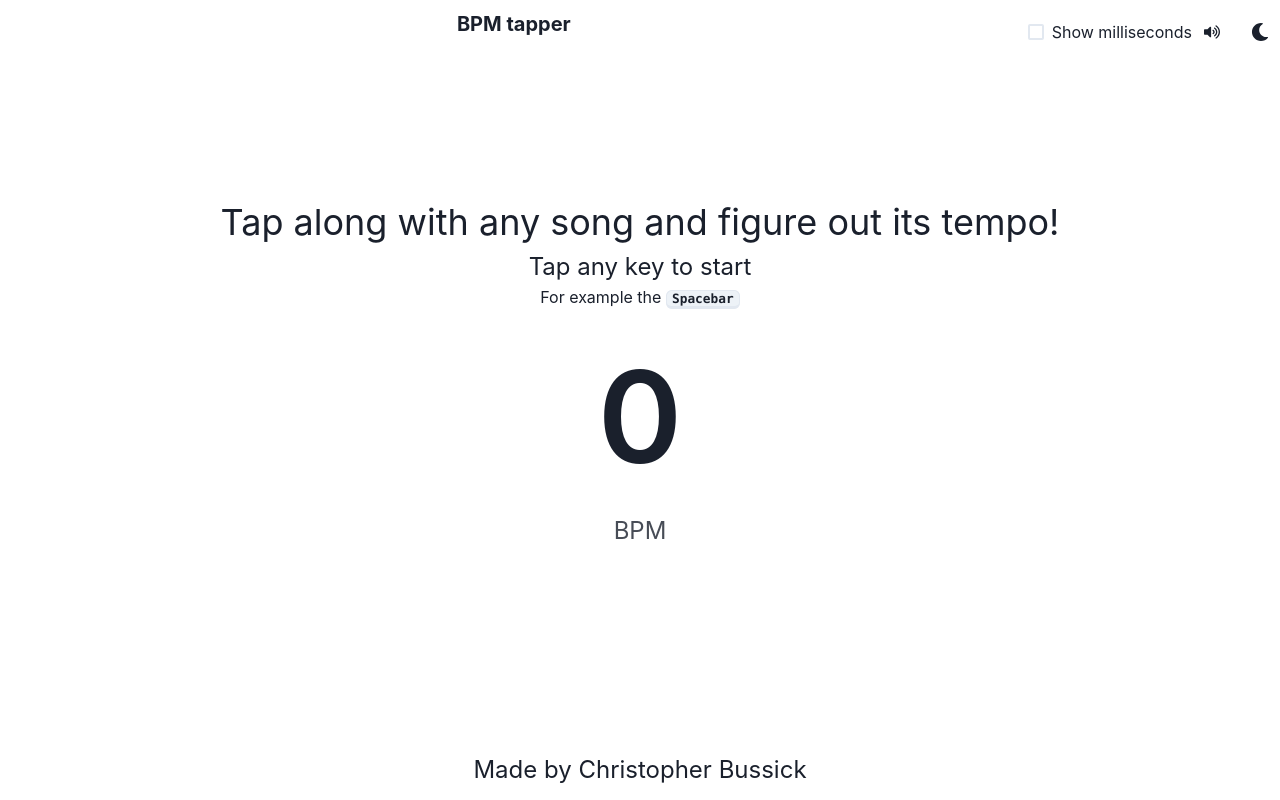
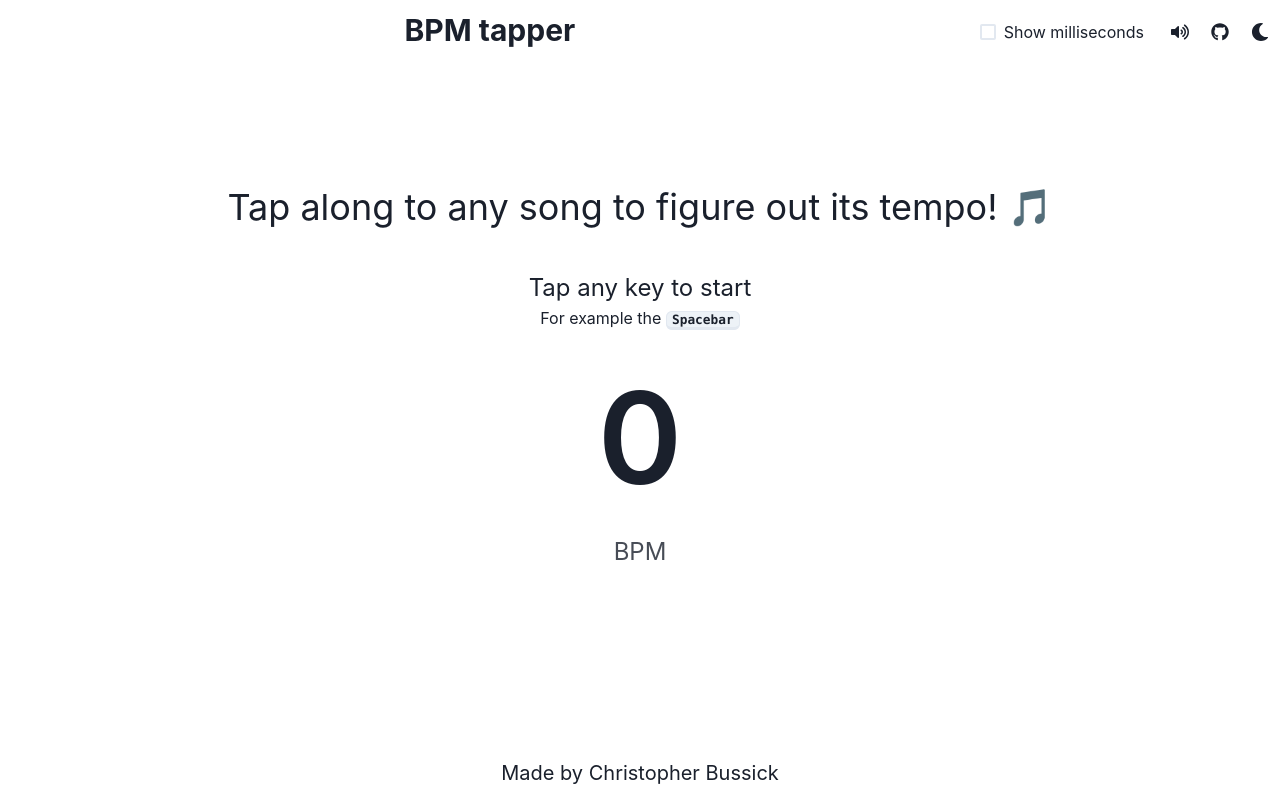
Before and after one commit to cbussick/bpm-tapper, a React (Create React App) app: page / in a window 1280 px wide. Built offline with nearby package versions, Linux system fonts and the light colour scheme.

Commit message:
Adjust styling, add github button

```diff
--- a/src/App.tsx
+++ b/src/App.tsx
@@ -1,4 +1,11 @@
-import { Box, ChakraProvider, Flex, Spacer, Text } from "@chakra-ui/react";
+import {
+  Box,
+  ChakraProvider,
+  Container,
+  Flex,
+  Spacer,
+  Text,
+} from "@chakra-ui/react";
 import React, { useState } from "react";
 import BTBpmDisplay from "./components/BTBpmDisplay/BTBpmDisplay";
 import { BTFooter } from "./components/BTFooter/BTFooter";
@@ -22,15 +29,16 @@ export const App = (): JSX.Element => {
 
             <Spacer />
 
-            <Text fontSize="4xl">
-              Tap along with any song and figure out its tempo!
-            </Text>
+            <Container maxW="8xl">
+              <Text fontSize="4xl" mb={9}>
+                Tap along to any song to figure out its tempo! 🎵
+              </Text>
 
-            <BTBpmDisplay
-              playAudio={playAudio}
-              showMilliseconds={showMilliseconds}
-            />
-
+              <BTBpmDisplay
+                playAudio={playAudio}
+                showMilliseconds={showMilliseconds}
+              />
+            </Container>
             <Spacer />
 
             <BTFooter />
--- a/src/components/BTBpmDisplay/BTBpmDisplay.tsx
+++ b/src/components/BTBpmDisplay/BTBpmDisplay.tsx
@@ -6,6 +6,7 @@ import {
   StatHelpText,
   StatNumber,
   Text,
+  Tooltip,
   VStack,
 } from "@chakra-ui/react";
 import React from "react";
@@ -34,6 +35,7 @@ function BTBpmDisplay(props: BTBpmDisplayProps): JSX.Element {
             For example the <Kbd>Spacebar</Kbd>
           </Text>
         </ScaleFade>
+        <Tooltip hasArrow label="Click to copy" placement="right">
           <Stat onClick={copyBpmToClipboard} cursor="copy">
             <StatNumber fontSize="9xl">
               {props.showMilliseconds
@@ -42,6 +44,7 @@ function BTBpmDisplay(props: BTBpmDisplayProps): JSX.Element {
             </StatNumber>
             <StatHelpText fontSize="2xl">BPM</StatHelpText>
           </Stat>
+        </Tooltip>
         <ScaleFade initialScale={0.9} in={isCalculating}>
           {/* `e.preventDefault()` in `onMouseDown` will prevent focusing the button after it is clicked
           This is important when users use the spacebar or enter for tapping, as having it focussed would lead
--- a/src/components/BTBpmDisplay/BTBpmDisplayViewModel.tsx
+++ b/src/components/BTBpmDisplay/BTBpmDisplayViewModel.tsx
@@ -100,7 +100,7 @@ export const useBTBpmDisplayViewModel = (
     document.body.removeChild(tempInputElement);
 
     toast({
-      title: "Copied!",
+      title: "BPM Copied!",
       description: "The BPM were copied to your clipboard.",
       status: "success",
       duration: 9000,
--- a/src/components/BTFooter/BTFooter.tsx
+++ b/src/components/BTFooter/BTFooter.tsx
@@ -5,7 +5,6 @@ export const BTFooter = (): JSX.Element => (
   <Flex as="footer" justify="center" py={3}>
     <Link
       href="https://www.cbussick.dev/"
-      fontSize="2xl"
       target="_blank"
       rel="noopener noreferrer"
     >
--- a/src/components/BTHeader/BTHeader.tsx
+++ b/src/components/BTHeader/BTHeader.tsx
@@ -3,42 +3,56 @@ import {
   Flex,
   Heading,
   IconButton,
+  Link,
   Spacer,
   Tooltip,
 } from "@chakra-ui/react";
 import React from "react";
-import { FaVolumeOff, FaVolumeUp } from "react-icons/fa";
+import { FaGithub, FaVolumeMute, FaVolumeUp } from "react-icons/fa";
 import { ColorModeSwitcher } from "../ColorModeSwitcher/ColorModeSwitcher";
 import { BTHeaderProps } from "./BTHeaderInterfaces";
 
+const gitHubButtonLabel = "Repo on GitHub";
+
 export const BTHeader = (props: BTHeaderProps): JSX.Element => {
-  const VolumeSwitchIcon = props.playAudio ? FaVolumeUp : FaVolumeOff;
+  const VolumeSwitchIcon = props.playAudio ? FaVolumeUp : FaVolumeMute;
   const volumeSwitchText = `Turn volume ${props.playAudio ? "off" : "on"}`;
 
   return (
-    <Flex py={3}>
+    <Flex as="header" py={3}>
       <Spacer />
-      <Heading as="header" size="md">
-        BPM tapper
-      </Heading>
+      <Heading size="lg">BPM tapper</Heading>
       <Spacer />
       <Checkbox
-        colorScheme="orange"
         onChange={() =>
           props.setShowMilliseconds((showMilliseconds) => !showMilliseconds)
         }
       >
         Show milliseconds
       </Checkbox>
-      <Tooltip label={volumeSwitchText}>
+      <Tooltip hasArrow label={volumeSwitchText}>
         <IconButton
           variant="ghost"
           aria-label={volumeSwitchText}
           icon={<VolumeSwitchIcon />}
           onClick={() => props.setPlayAudio((playAudio) => !playAudio)}
+          fontSize="lg"
+          ml={4}
         />
       </Tooltip>
-      <ColorModeSwitcher justifySelf="flex-end" />
+      <Tooltip hasArrow label={gitHubButtonLabel}>
+        <IconButton
+          variant="ghost"
+          aria-label={gitHubButtonLabel}
+          icon={<FaGithub />}
+          fontSize="lg"
+          as={Link}
+          href="https://github.com/ChristopherBussick/bpm-tapper"
+          target="_blank"
+          rel="noopener noreferrer"
+        />
+      </Tooltip>
+      <ColorModeSwitcher />
     </Flex>
   );
 };
--- a/src/components/ColorModeSwitcher/ColorModeSwitcher.tsx
+++ b/src/components/ColorModeSwitcher/ColorModeSwitcher.tsx
@@ -16,13 +16,12 @@ export const ColorModeSwitcher: React.FC<ColorModeSwitcherProps> = (props) => {
   const SwitchIcon = useColorModeValue(FaMoon, FaSun);
 
   return (
-    <Tooltip label={switchLabel}>
+    <Tooltip hasArrow label={switchLabel}>
       <IconButton
         size="md"
         fontSize="lg"
         variant="ghost"
         color="current"
-        marginLeft="2"
         onClick={toggleColorMode}
         icon={<SwitchIcon />}
         aria-label={switchLabel}
```
Lines whose indentation alone changed are shown as unchanged.
